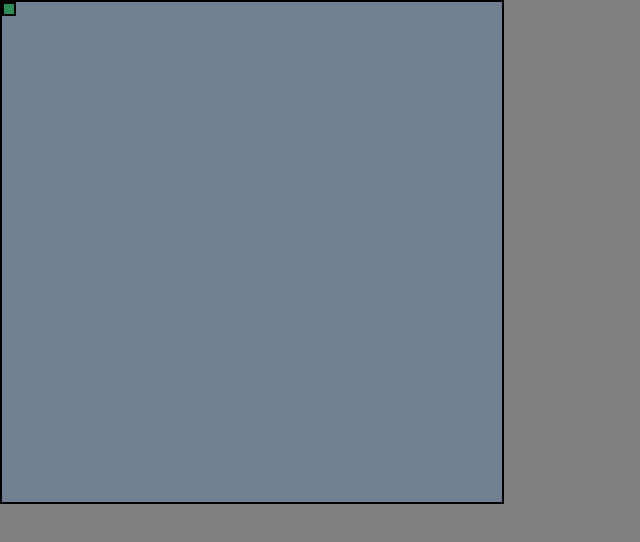
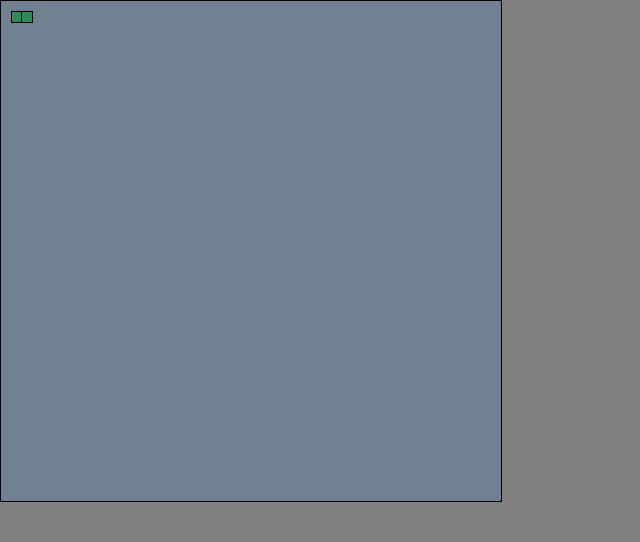
Before and after one commit to jabuckle26/Snake-OOP, a website built with webpack: page index.html in a window 1280 px wide. Shown: the whole page, without its empty margins (0-640 px from the left). Built offline with nearby package versions, Linux system fonts and the light colour scheme.

Commit message:
Sucessfully drawing snake segments

```diff
--- a/src/js/main.ts
+++ b/src/js/main.ts
@@ -19,9 +19,9 @@ const drawSnakeSegments = (snakeSegments) => {
     snakeSegments.forEach(snakeSegment =>{
         console.log(snakeSegment);
         let newSegment = document.createElement('div');
-        newSegment.classList.add('snake-segment')
-        newSegment.style.left = snakeSegment[0];
-        newSegment.style.top = snakeSegment[1];
+        newSegment.classList.add('snake-segment');
+        newSegment.style.left = snakeSegment[0] + 'px';
+        newSegment.style.top = snakeSegment[1] + 'px';
         grid.appendChild(newSegment);
     })
 }
--- a/src/scss/components/_game-container.scss
+++ b/src/scss/components/_game-container.scss
@@ -1,5 +1,5 @@
 section.game-container{
-    border:2px solid black;
+    border:1px solid black;
     height: $game-grid-dimesions;
     width: $game-grid-dimesions;
     background-color: $game-grid-background;
@@ -7,7 +7,7 @@ section.game-container{
 }
 
 div.snake-segment {
-    border: 2px solid black;
+    border: 1px solid black;
     background-color: $snake-color;
     position: absolute;
     height: $snake-segment-length;
```
Also changed, not shown: dist/main.css, dist/main.js.
